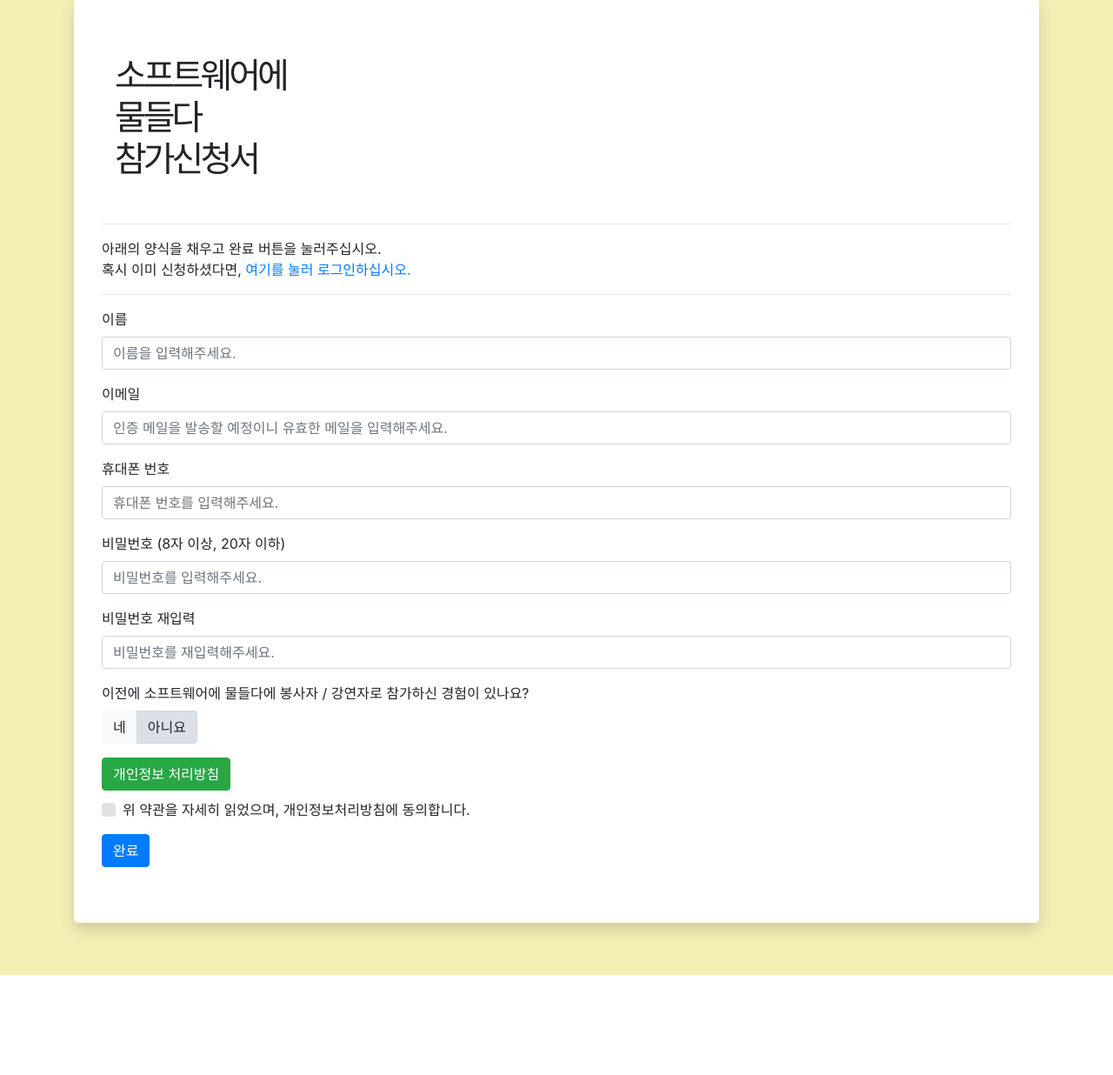
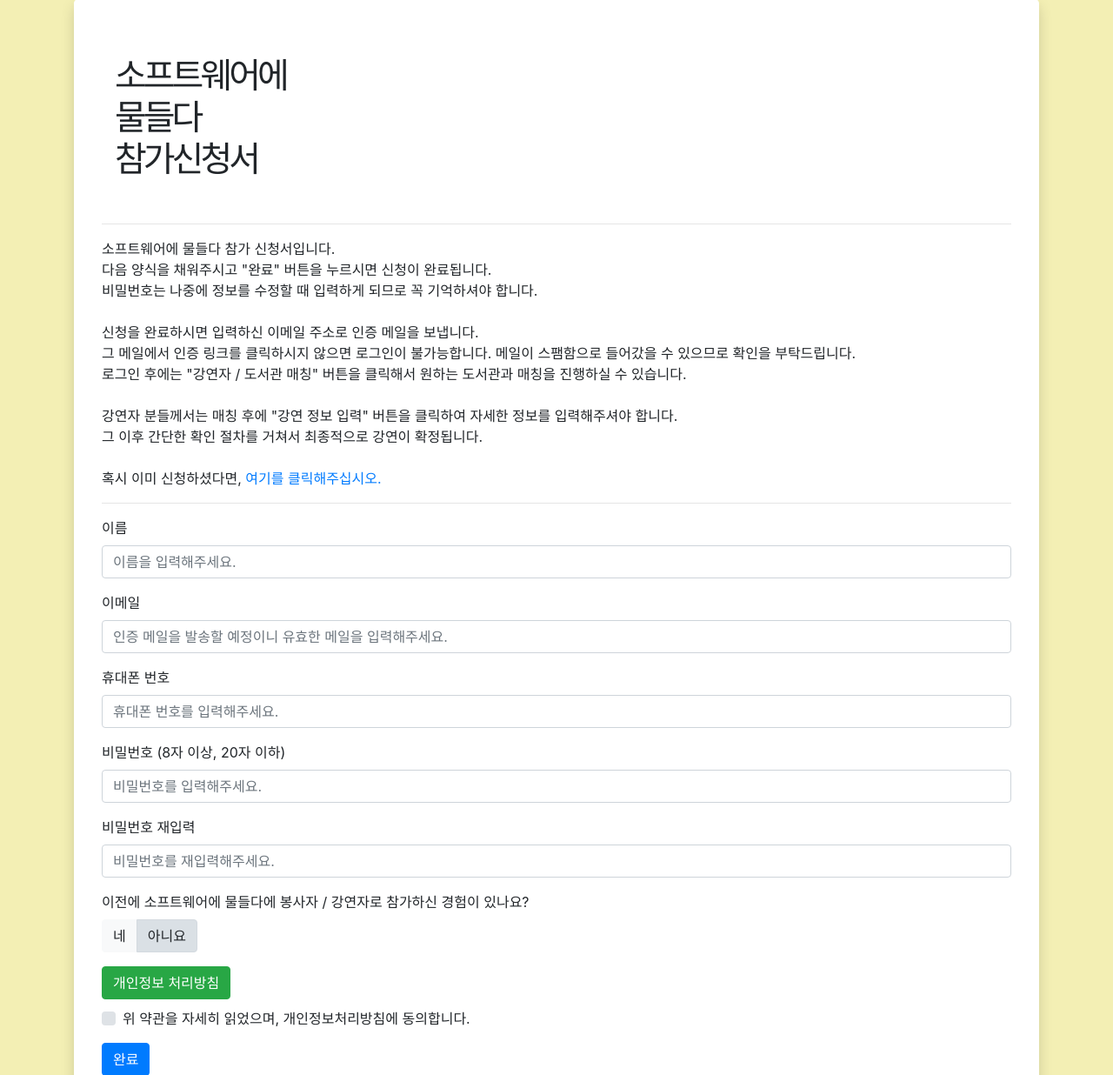
Before and after one commit to somul-project/somul-apply-library, a Python web app: template app/templates/volunteer/application.html in a window 1280 px wide. Shown: the part 61-1297 px from the top of the page at 87% size. Before the commit the page ends 1182 px from the top, so only its background shows below. Run offline with Jinja, Linux system fonts and the light colour scheme; the template is opened without the code that fills it, so the values that code supplies are empty; some libraries are stand-ins or nearby versions.

Commit message:
이민석 교수님 피드백 반영
 * application.html에 내용 추가
 * additional_info.html에 워딩 변경
 * 메일 헤더에 대괄호 제거

Signed-off-by: harrydrippin <hj332921@gmail.com>

```diff
--- a/app/managers/email.py
+++ b/app/managers/email.py
@@ -52,7 +52,7 @@ class EmailManager:
         """
         UUID를 만들고 이에 해당하는 E-mail 제목 및 본문을 만듭니다.
         """
-        subject = "[5월, 소프트웨어에 물들다] 가입 인증 메일입니다."
+        subject = "5월, 소프트웨어에 물들다 - 가입 인증 메일입니다."
         content = Content("text/plain", """
         소프트웨어에 물들다(이하 소물)에 참여해주신 여러분들 환영합니다.
 
--- a/app/templates/volunteer/additional_info.html
+++ b/app/templates/volunteer/additional_info.html
@@ -27,7 +27,7 @@
 
         <p>
             아래의 양식을 채우고 완료 버튼을 눌러주십시오.<br>
-            제출해주시는 내용은 강연의 적합성과 품질을 위하여 운영진에 의해 검토됩니다.<br>
+            제출해주시는 강연 내용은 어린이 대상의 강연에 적합한지 가벼운 검토를 거쳐 확정됩니다.<br>
             아이들에게 강연하기에 부적절한 주제를 가지고 있거나 기타 제재 사유에 해당되는 경우 신청이 반려될 수 있습니다.
         </p>
 
--- a/app/templates/volunteer/application.html
+++ b/app/templates/volunteer/application.html
@@ -25,9 +25,23 @@
         </div>
         <hr>
 
+        <!--
+
+            아래 완료를 누르시면 메일이 가고  거기서 인증 link를 클릭하시면 확인이 나오고 도서관 매칭에서 원하는 도서관 매칭을 하고 강의 내역을 입력하고
+             확인을 거쳐 확정된다는 프로세스와 각 단계가 끊어졌을 때 접속하는 link를 보여주고요..
+            비밀번호를 나중에 정보 수정할 때 입력하게 되므로 꼭 기억하셔야 한다는 멘트도 ..
+            스팸함 또한 확인하라는 말도.
+
+        -->
+
         <p>
-            아래의 양식을 채우고 완료 버튼을 눌러주십시오.<br>
-            혹시 이미 신청하셨다면, <a href="/volunteer/login">여기를 눌러 로그인하십시오.</a>
+            소프트웨어에 물들다 참가 신청서입니다.<br>
+            다음 양식을 채워주시고 "완료" 버튼을 누르시면 신청이 완료됩니다. <br>비밀번호는 나중에 정보를 수정할 때 입력하게 되므로 꼭 기억하셔야 합니다.<br><br>
+            신청을 완료하시면 입력하신 이메일 주소로 인증 메일을 보냅니다.<br>그 메일에서 인증 링크를 클릭하시지 않으면 로그인이 불가능합니다. 메일이 스팸함으로 들어갔을 수 있으므로 확인을 부탁드립니다.<br>
+            로그인 후에는 "강연자 / 도서관 매칭" 버튼을 클릭해서 원하는 도서관과 매칭을 진행하실 수 있습니다.<br><br>
+            강연자 분들께서는 매칭 후에 "강연 정보 입력" 버튼을 클릭하여 자세한 정보를 입력해주셔야 합니다.<br>그 이후 간단한 확인 절차를 거쳐서 최종적으로 강연이 확정됩니다.<br><br>
+
+            혹시 이미 신청하셨다면, <a href="/volunteer/login">여기를 클릭해주십시오.</a>
         </p>
 
         <hr>
--- a/app/views/volunteer.py
+++ b/app/views/volunteer.py
@@ -8,9 +8,6 @@ volunteer = Blueprint('views.volunteer', __name__)
 
 @volunteer.route("/")
 def application():
-    if SigninManager.get_is_signed_in():
-        return redirect("/volunteer/information")
-
     return render_template("volunteer/application.html")
 
 
```
Also changed, not shown: app/templates/volunteer/information.html (+5 -4 lines).
